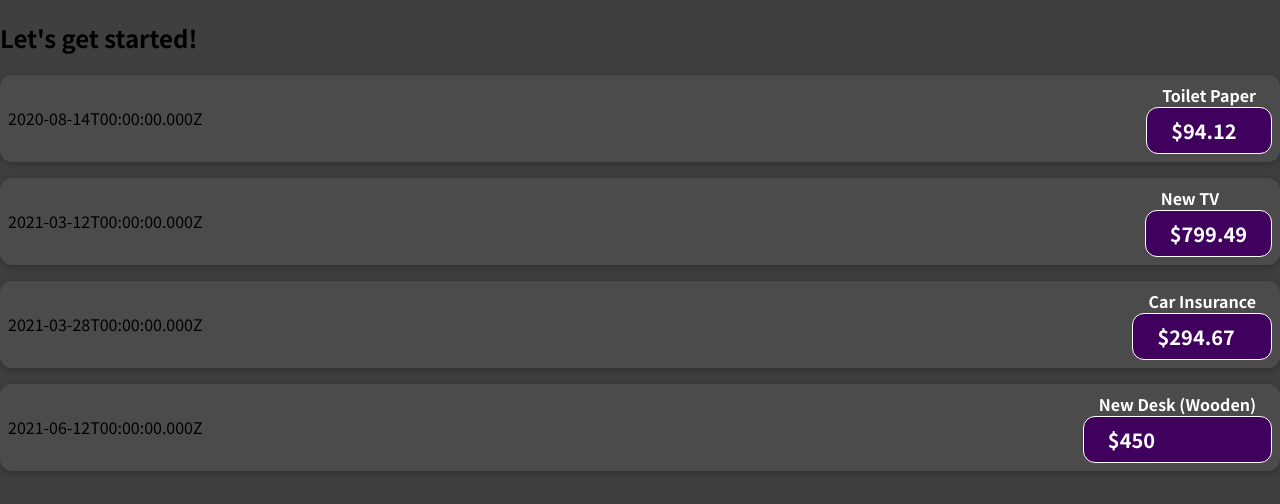
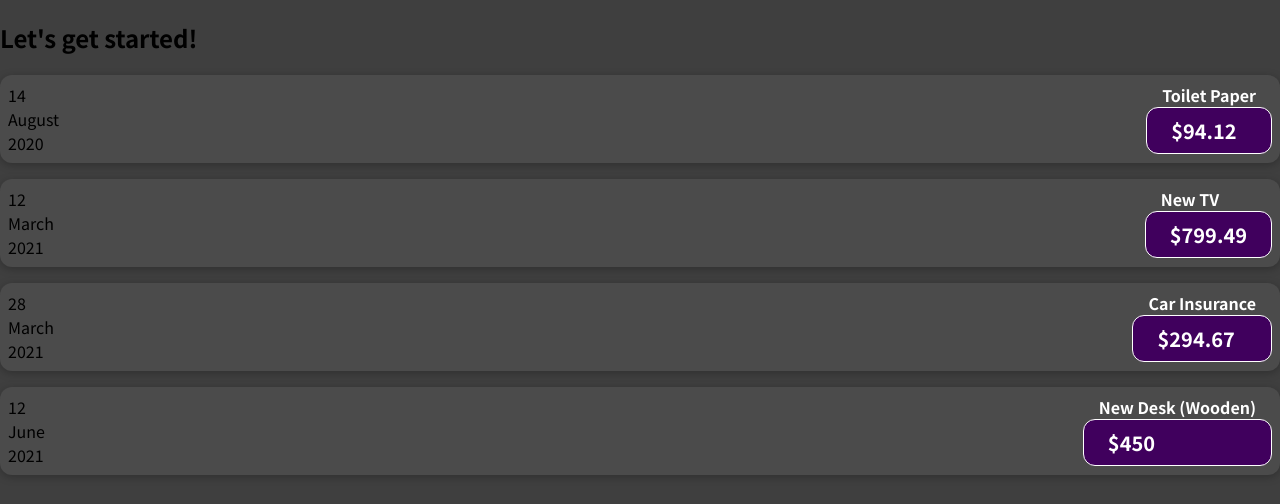
Before and after one commit to vaibhavkmr23/ReactComplete_Proj, a JavaScript app: page / in a window 1280 px wide. Shown: the top 504 px of the page. Built offline with nearby package versions, Linux system fonts and the light colour scheme.

Commit message:
Adding normal Javascript logic to components

```diff
--- a/src/components/ExpenseItem.js
+++ b/src/components/ExpenseItem.js
@@ -1,12 +1,18 @@
 import "./ExpenseItem.css";
 
 const ExpenseItem = (props) => {
-  // const expenseDate = new Date(2023, 5, 23);
-  // const expenseTitle = "Car Insurance";
-  // const expeseAmount = 295.54;
+  const month = props.date.toLocaleString("en-US", { month: "long" });
+  const day = props.date.toLocaleString("en-US", { day: "2-digit" });
+  const year = props.date.toLocaleString("en-US", { year: "numeric" });
+  // console.log(month, "monthh is");
+
   return (
     <div className="expense-item">
-      <div>{props.date.toISOString()}</div>
+      <div>
+        <div>{day}</div>
+        <div>{month}</div>
+        <div>{year}</div>
+      </div>
       <div className="expense-tem__description">
         <h2>{props.title}</h2>
         <div className="expense-item__price">${props.amount}</div>
```
